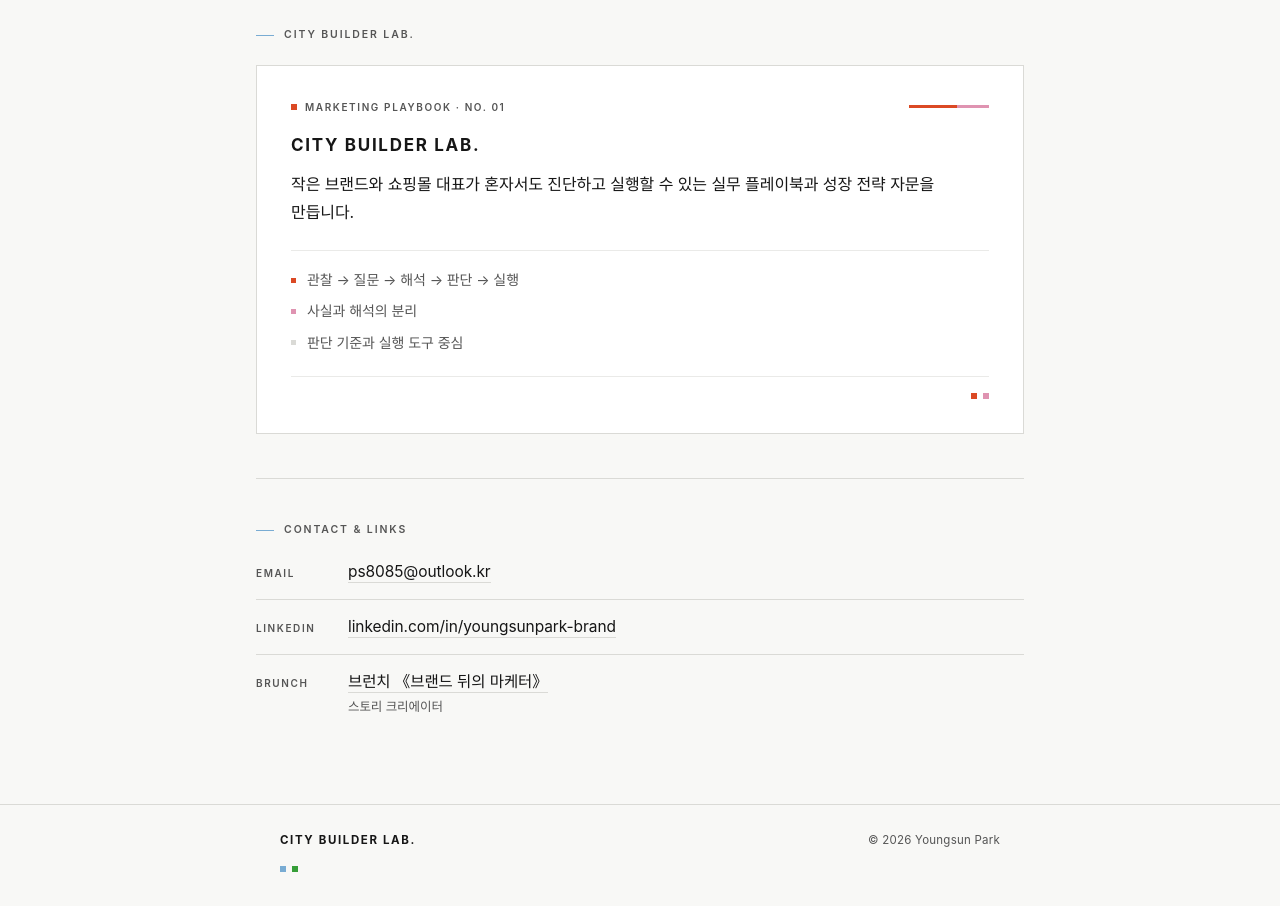
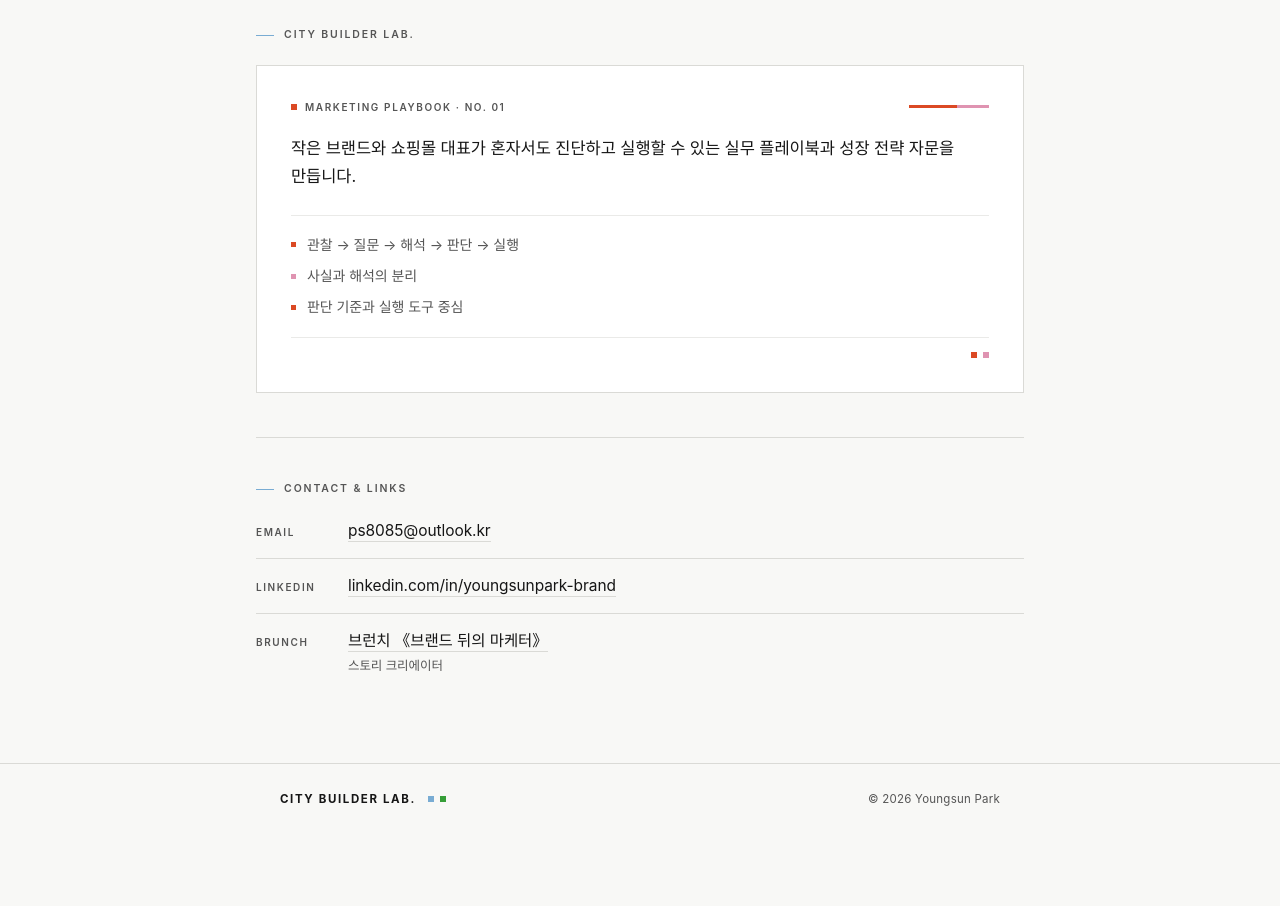
Before and after one commit to citybuilderlab/citybuilderlab.github.io, a plain HTML site: page index.html in a window 1280 px wide. Shown: the part 1260-2166 px from the top of the page. After the commit the page ends 2103 px from the top, so only its background shows below. Drawn offline with Linux system fonts and the light colour scheme; a web font is replaced by a local one.

Commit message:
design: remove duplicate CBL heading in card, footer dot alignment, warm dot rhythm

```diff
--- a/index.html
+++ b/index.html
@@ -247,12 +247,9 @@
   .bar.warm{width:80px;height:3px;margin:0;}
   .bar.warm .vermilion{display:block;width:60%;height:100%;background:var(--vermilion);}
   .bar.warm .rose{display:block;width:40%;height:100%;background:var(--rose);}
-  .card h3{
-    margin:0 0 14px;
-    font-size:clamp(15px,3.8vw,17px);
-    font-weight:700;
-    letter-spacing:0.1em;
-    line-height:1.3;
+  .card .body-text{
+    font-size:clamp(15px,3.7vw,16.5px);
+    line-height:1.72;
   }
   .principles{
     margin:24px 0 0;
@@ -279,14 +276,14 @@
     background:var(--vermilion);
   }
   .principles li:nth-child(2)::before{background:var(--rose);}
-  .principles li:nth-child(3)::before{background:var(--rule);}
+  .principles li:nth-child(3)::before{background:var(--vermilion);}
   .card-foot{
     display:flex;
     align-items:center;
     justify-content:flex-end;
     gap:6px;
-    margin-top:22px;
-    padding-top:16px;
+    margin-top:18px;
+    padding-top:14px;
     border-top:1px solid var(--mist);
   }
   .dot.vermilion{background:var(--vermilion);}
@@ -344,6 +341,11 @@
     padding-top:26px;
     padding-bottom:34px;
   }
+  .footer-left{
+    display:flex;
+    align-items:center;
+    gap:12px;
+  }
   .footer-brand{
     font-size:11.5px;
     font-weight:700;
@@ -358,8 +360,6 @@
     display:flex;
     align-items:center;
     gap:6px;
-    flex-basis:100%;
-    margin-top:6px;
   }
   .dot{display:block;width:6px;height:6px;}
   .dot.sky{background:var(--sky);}
@@ -449,9 +449,7 @@
         <span class="card-label">MARKETING PLAYBOOK · NO. 01</span>
         <span class="bar warm" aria-hidden="true"><span class="vermilion"></span><span class="rose"></span></span>
       </div>
-      <h3>CITY BUILDER LAB.</h3>
-      <p class="body-text">작은 브랜드와 쇼핑몰 대표가 혼자서도 진단하고 실행할 수 있는 실무 플레이북과 성장 전략 자문을 만듭니다.</p>
-      <ul class="principles">
+      <p class="body-text">작은 브랜드와 쇼핑몰 대표가 혼자서도 진단하고 실행할 수 있는 실무 플레이북과 성장 전략 자문을 만듭니다.</p>      <ul class="principles">
         <li>관찰 → 질문 → 해석 → 판단 → 실행</li>
         <li>사실과 해석의 분리</li>
         <li>판단 기준과 실행 도구 중심</li>
@@ -484,9 +482,11 @@
 
 <footer class="site-footer">
   <div class="wrap">
-    <span class="footer-brand">CITY BUILDER LAB.</span>
+    <span class="footer-left">
+      <span class="footer-brand">CITY BUILDER LAB.</span>
+      <span class="footer-dots" aria-hidden="true"><span class="dot sky"></span><span class="dot grass"></span></span>
+    </span>
     <span class="footer-copy">© 2026 Youngsun Park</span>
-    <span class="footer-dots" aria-hidden="true"><span class="dot sky"></span><span class="dot grass"></span></span>
   </div>
 </footer>
 
```
